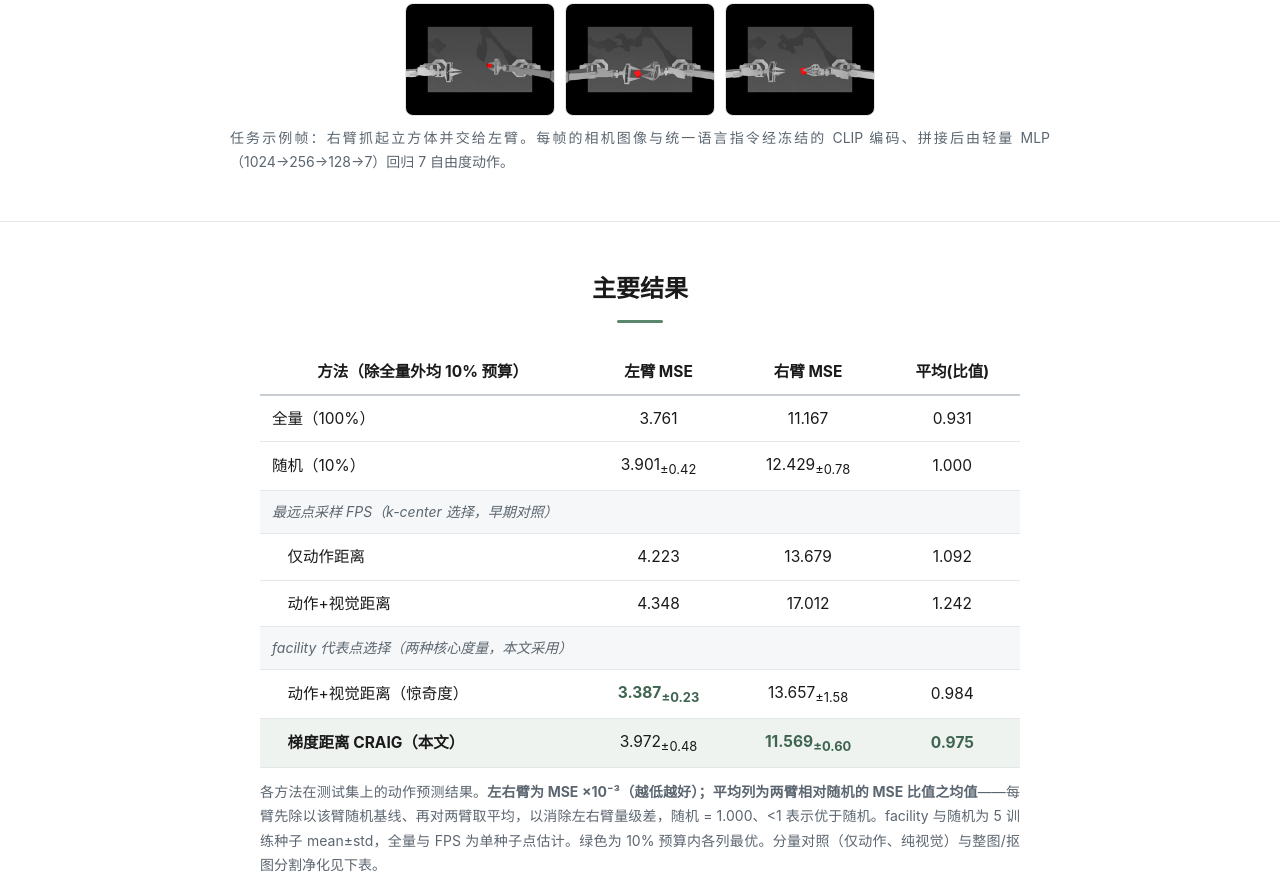
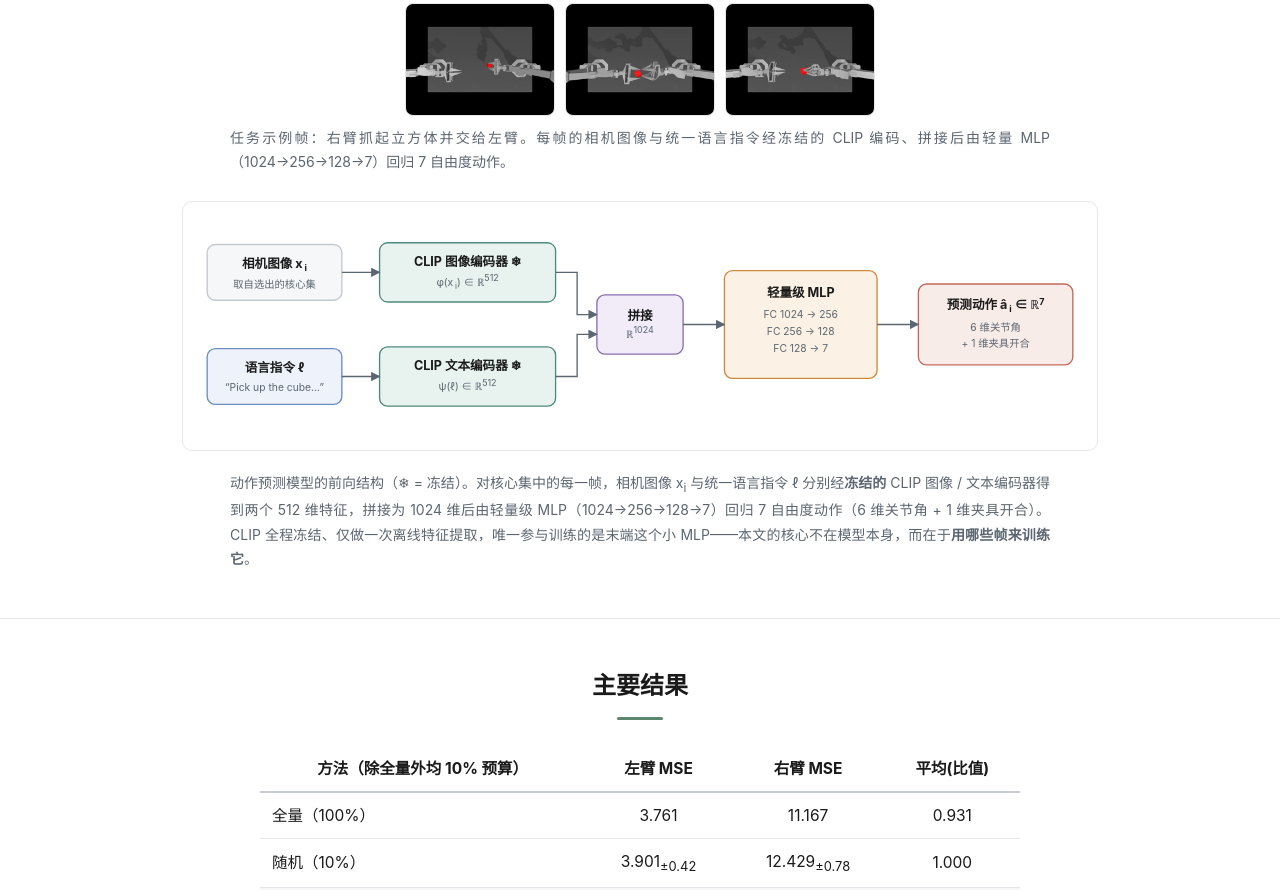
Before and after one commit to jaredmccain-ux/vision-roc-page, a plain HTML site: page index.html in a window 1280 px wide. Shown: the part 1631-2521 px from the top of the page. Drawn offline with Linux system fonts and the light colour scheme.

Commit message:
页脚改为 Nerfies 模板致谢；方法节新增模型前向结构图

```diff
--- a/index.html
+++ b/index.html
@@ -85,6 +85,11 @@
   .takeaways{max-width:820px; margin:0 auto}
   .takeaways li{margin-bottom:10px; text-align:justify}
   footer{text-align:center; color:var(--muted); font-size:14px; padding:30px 22px 50px}
+  footer p{margin:6px auto; max-width:720px}
+  footer a{color:var(--link); text-decoration:none}
+  footer a:hover{text-decoration:underline}
+  /* method architecture figure (inline SVG) */
+  .archfig svg{max-width:100%; height:auto; border:1px solid var(--line); border-radius:10px; background:#fff; padding:12px 8px}
   @media (max-width:720px){
     .cards{grid-template-columns:1fr} .grid2{grid-template-columns:1fr} .vidgrid{grid-template-columns:1fr}
     header.hero h1{font-size:25px} body{font-size:16px}
@@ -148,6 +153,68 @@
         <img src="assets/frame3.png" alt="输入帧3">
       </div>
       <figcaption>任务示例帧：右臂抓起立方体并交给左臂。每帧的相机图像与统一语言指令经冻结的 CLIP 编码、拼接后由轻量 MLP（1024→256→128→7）回归 7 自由度动作。</figcaption>
+    </figure>
+
+    <figure class="archfig">
+      <svg viewBox="0 0 1000 250" xmlns="http://www.w3.org/2000/svg" role="img" aria-label="动作预测模型前向结构图">
+        <defs>
+          <marker id="arr" viewBox="0 0 10 10" refX="9" refY="5" markerWidth="7" markerHeight="7" orient="auto-start-reverse">
+            <path d="M0,0 L10,5 L0,10 z" fill="#5c6670"/>
+          </marker>
+          <style>
+            .b{rx:9; ry:9; stroke-width:1.5}
+            .t{font-family:-apple-system,"Segoe UI","PingFang SC","Microsoft YaHei",Roboto,Arial,sans-serif; fill:#1a1a1a; text-anchor:middle}
+            .t1{font-size:14px; font-weight:650}
+            .t2{font-size:11.5px; fill:#5c6670}
+            .ln{stroke:#5c6670; stroke-width:1.5; fill:none}
+          </style>
+        </defs>
+
+        <!-- 输入：相机图像 + 语言指令 -->
+        <rect class="b" x="18" y="34" width="150" height="62" fill="#f5f7f8" stroke="#c2c9cf"/>
+        <text class="t t1" x="93" y="60">相机图像 x&#8201;<tspan font-size="10" dy="3">i</tspan></text>
+        <text class="t t2" x="93" y="82">取自选出的核心集</text>
+
+        <rect class="b" x="18" y="150" width="150" height="62" fill="#eef3fb" stroke="#6b8fc0"/>
+        <text class="t t1" x="93" y="176">语言指令 &#8467;</text>
+        <text class="t t2" x="93" y="197">&#8220;Pick up the cube…&#8221;</text>
+
+        <!-- CLIP 编码器（冻结） -->
+        <rect class="b" x="210" y="32" width="196" height="66" fill="#e8f3f0" stroke="#4f8a7e"/>
+        <text class="t t1" x="308" y="58">CLIP 图像编码器 ❄</text>
+        <text class="t t2" x="308" y="80">&#966;(x&#8201;<tspan font-size="9" dy="3">i</tspan><tspan dy="-3">) ∈ &#8477;</tspan><tspan font-size="10" dy="-5">512</tspan></text>
+
+        <rect class="b" x="210" y="148" width="196" height="66" fill="#e8f3f0" stroke="#4f8a7e"/>
+        <text class="t t1" x="308" y="174">CLIP 文本编码器 ❄</text>
+        <text class="t t2" x="308" y="196">&#968;(&#8467;) ∈ &#8477;<tspan font-size="10" dy="-5">512</tspan></text>
+
+        <!-- 拼接 -->
+        <rect class="b" x="452" y="90" width="96" height="66" fill="#f1ecf8" stroke="#8a6fb0"/>
+        <text class="t t1" x="500" y="118">拼接</text>
+        <text class="t t2" x="500" y="138">&#8477;<tspan font-size="10" dy="-5">1024</tspan></text>
+
+        <!-- 轻量 MLP -->
+        <rect class="b" x="594" y="63" width="170" height="120" fill="#fbf1e4" stroke="#d08a3e"/>
+        <text class="t t1" x="679" y="92">轻量级 MLP</text>
+        <text class="t t2" x="679" y="116">FC 1024 → 256</text>
+        <text class="t t2" x="679" y="135">FC 256 → 128</text>
+        <text class="t t2" x="679" y="154">FC 128 → 7</text>
+
+        <!-- 预测动作 -->
+        <rect class="b" x="810" y="78" width="172" height="90" fill="#f8ece9" stroke="#c46a5a"/>
+        <text class="t t1" x="896" y="106">预测动作 &#226;&#8201;<tspan font-size="10" dy="3">i</tspan><tspan dy="-3"> ∈ &#8477;</tspan><tspan font-size="10" dy="-5">7</tspan></text>
+        <text class="t t2" x="896" y="130">6 维关节角</text>
+        <text class="t t2" x="896" y="148">+ 1 维夹具开合</text>
+
+        <!-- 连线 -->
+        <path class="ln" d="M168,65 H210" marker-end="url(#arr)"/>
+        <path class="ln" d="M168,181 H210" marker-end="url(#arr)"/>
+        <path class="ln" d="M406,65 H430 V112 H452" marker-end="url(#arr)"/>
+        <path class="ln" d="M406,181 H430 V134 H452" marker-end="url(#arr)"/>
+        <path class="ln" d="M548,123 H594" marker-end="url(#arr)"/>
+        <path class="ln" d="M764,123 H810" marker-end="url(#arr)"/>
+      </svg>
+      <figcaption>动作预测模型的前向结构（❄ = 冻结）。对核心集中的每一帧，相机图像 x<sub>i</sub> 与统一语言指令 ℓ 分别经<strong>冻结的</strong> CLIP 图像 / 文本编码器得到两个 512 维特征，拼接为 1024 维后由轻量级 MLP（1024→256→128→7）回归 7 自由度动作（6 维关节角 + 1 维夹具开合）。CLIP 全程冻结、仅做一次离线特征提取，唯一参与训练的是末端这个小 MLP——本文的核心不在模型本身，而在于<strong>用哪些帧来训练它</strong>。</figcaption>
     </figure>
   </div>
 </section>
@@ -369,7 +436,8 @@
 </section>
 
 <footer>
-  页面由静态 HTML 构建 · 无需服务器 · 可托管于 GitHub Pages　|　© 2026 李易阳
+  <p>本网站基于 <a href="https://nerfies.github.io/" target="_blank" rel="noopener">Nerfies</a> 项目主页模板构建。</p>
+  <p>© 2026 李易阳 · 华中科技大学 人工智能与自动化学院</p>
 </footer>
 
 </body>
```
